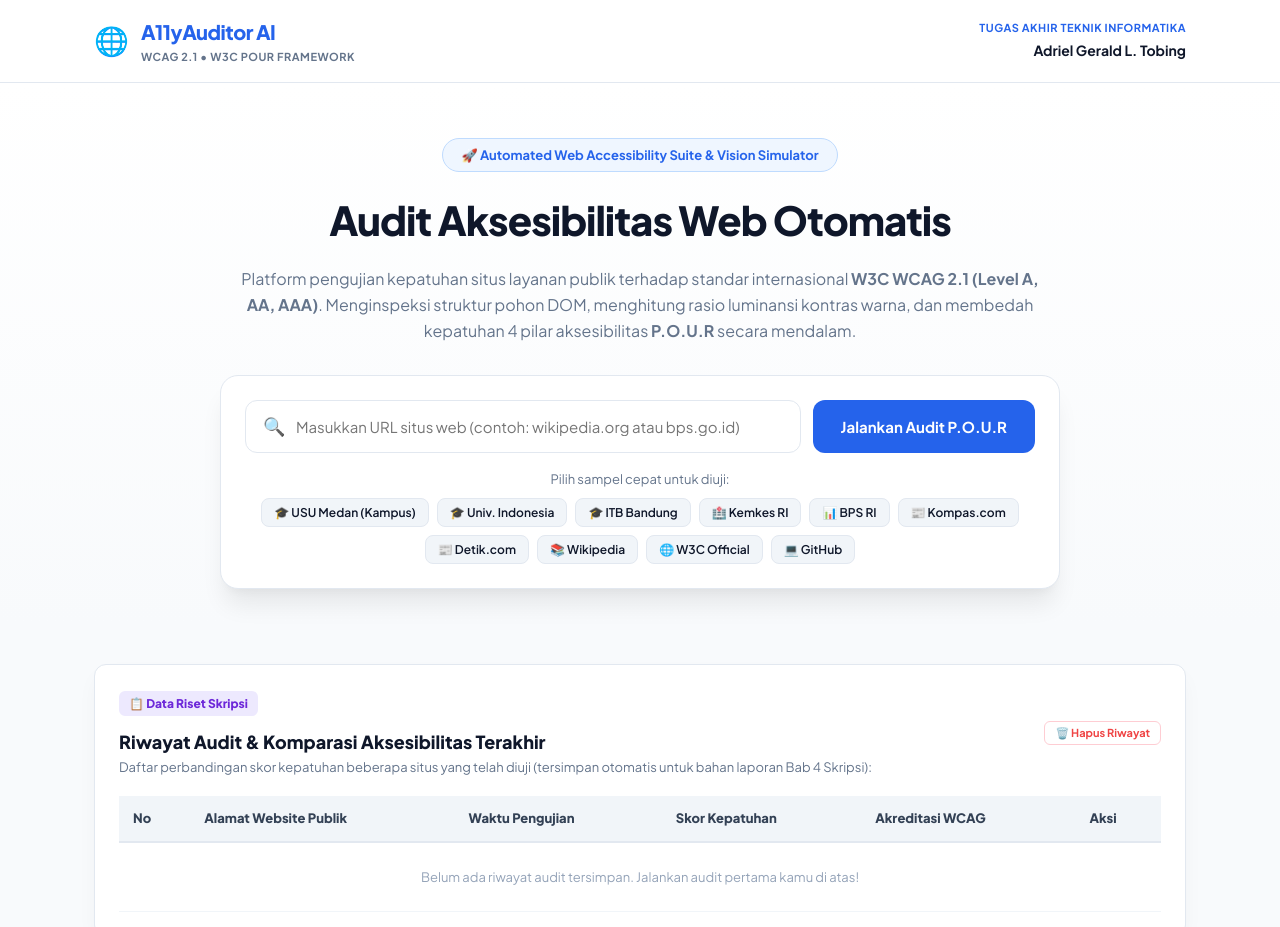
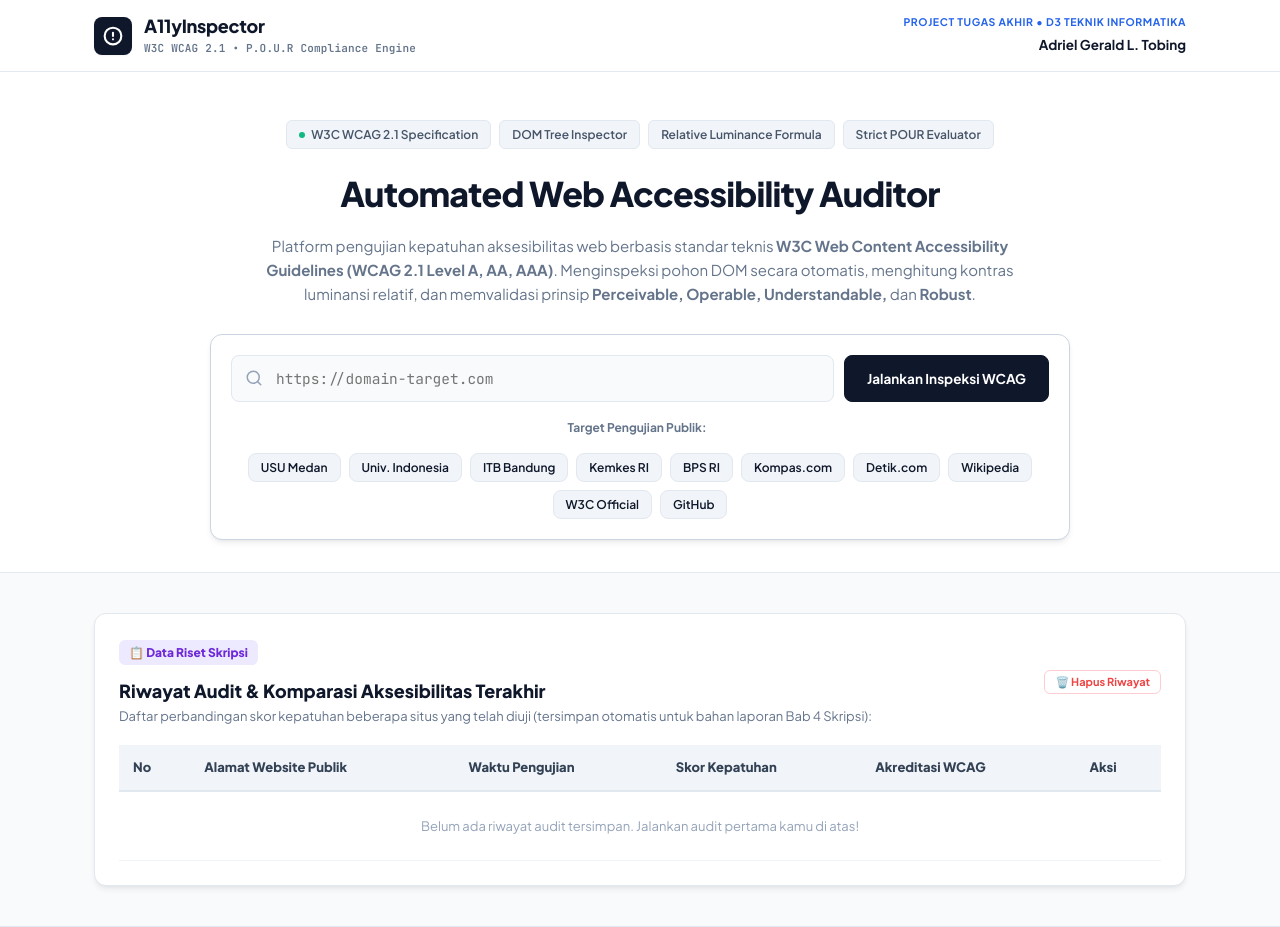
Before and after one commit to AdrielGerald03/aplikasi-audit-wcag, a website: page public/index.html in a window 1280 px wide. Shown: the top 927 px of the page. Drawn offline with Linux system fonts and the light colour scheme.

Commit message:
Ubah desain ke standar professional developer: ganti emoji, perbaiki tipografi monospaced, dan tata letak enterprise dashboard

```diff
--- a/public/app.js
+++ b/public/app.js
@@ -187,7 +187,7 @@ document.addEventListener('DOMContentLoaded', () => {
         const cleanUrl = formatUrl(rawUrl);
         urlInput.value = cleanUrl;
 
-        btnText.textContent = 'Mengeksekusi Engine P.O.U.R...';
+        btnText.textContent = 'Menjalankan Analisis DOM...';
         btnLoader.style.display = 'inline-block';
         btnAudit.disabled = true;
 
@@ -209,7 +209,7 @@ document.addEventListener('DOMContentLoaded', () => {
             saveAuditToHistory(data);
 
             // Buka hasil laporan langsung tanpa menunggu simulator (Instan!)
-            btnText.textContent = 'Jalankan Audit P.O.U.R';
+            btnText.textContent = 'Jalankan Inspeksi WCAG';
             btnLoader.style.display = 'none';
             btnAudit.disabled = false;
 
@@ -232,7 +232,7 @@ document.addEventListener('DOMContentLoaded', () => {
             console.error(err);
             alert('Gagal menghubungi server audit di laptop.');
         } finally {
-            btnText.textContent = 'Jalankan Audit P.O.U.R';
+            btnText.textContent = 'Jalankan Inspeksi WCAG';
             btnLoader.style.display = 'none';
             btnAudit.disabled = false;
         }
--- a/public/index.html
+++ b/public/index.html
@@ -31,14 +31,20 @@
     <header class="navbar">
         <div class="container nav-container">
             <div class="logo">
-                <span class="logo-icon">🌐</span>
+                <div class="logo-mark">
+                    <svg width="20" height="20" viewBox="0 0 24 24" fill="none" stroke="currentColor" stroke-width="2.5" stroke-linecap="round" stroke-linejoin="round">
+                        <circle cx="12" cy="12" r="10"></circle>
+                        <line x1="12" y1="8" x2="12" y2="12"></line>
+                        <line x1="12" y1="16" x2="12.01" y2="16"></line>
+                    </svg>
+                </div>
                 <div>
-                    <span class="logo-title">A11yAuditor AI</span>
-                    <span class="logo-badge">WCAG 2.1 • W3C POUR Framework</span>
+                    <span class="logo-title">A11yInspector</span>
+                    <span class="logo-badge">W3C WCAG 2.1 • P.O.U.R Compliance Engine</span>
                 </div>
             </div>
             <div class="nav-author">
-                <span class="univ-tag">TUGAS AKHIR TEKNIK INFORMATIKA</span>
+                <span class="univ-tag">PROJECT TUGAS AKHIR • D3 TEKNIK INFORMATIKA</span>
                 <strong class="author-name">Adriel Gerald L. Tobing</strong>
             </div>
         </div>
@@ -48,38 +54,43 @@
         <!-- HERO SECTION -->
         <section class="hero-section">
             <div class="container hero-container">
-                <div class="tag-pill-container">
-                    <span class="tag-pill">🚀 Automated Web Accessibility Suite & Vision Simulator</span>
+                <div class="tech-spec-bar">
+                    <span class="spec-chip"><span class="chip-dot"></span> W3C WCAG 2.1 Specification</span>
+                    <span class="spec-chip">DOM Tree Inspector</span>
+                    <span class="spec-chip">Relative Luminance Formula</span>
+                    <span class="spec-chip">Strict POUR Evaluator</span>
                 </div>
-                <h1 class="hero-title">Audit Aksesibilitas Web Otomatis</h1>
+                <h1 class="hero-title">Automated Web Accessibility Auditor</h1>
                 <p class="hero-subtitle">
-                    Platform pengujian kepatuhan situs layanan publik terhadap standar internasional <strong>W3C WCAG 2.1 (Level A, AA, AAA)</strong>. Menginspeksi struktur pohon DOM, menghitung rasio luminansi kontras warna, dan membedah kepatuhan 4 pilar aksesibilitas <strong>P.O.U.R</strong> secara mendalam.
+                    Platform pengujian kepatuhan aksesibilitas web berbasis standar teknis <strong>W3C Web Content Accessibility Guidelines (WCAG 2.1 Level A, AA, AAA)</strong>. Menginspeksi pohon DOM secara otomatis, menghitung kontras luminansi relatif, dan memvalidasi prinsip <strong>Perceivable, Operable, Understandable,</strong> dan <strong>Robust</strong>.
                 </p>
 
                 <div class="audit-card">
                     <form id="auditForm" class="audit-form">
                         <div class="input-wrapper">
-                            <span class="input-icon">🔍</span>
-                            <input type="text" id="urlInput" placeholder="Masukkan URL situs web (contoh: wikipedia.org atau bps.go.id)" required>
+                            <span class="input-icon">
+                                <svg width="18" height="18" viewBox="0 0 24 24" fill="none" stroke="currentColor" stroke-width="2" stroke-linecap="round" stroke-linejoin="round"><circle cx="11" cy="11" r="8"></circle><line x1="21" y1="21" x2="16.65" y2="16.65"></line></svg>
+                            </span>
+                            <input type="text" id="urlInput" placeholder="https://domain-target.com" required autocomplete="off" spellcheck="false">
                         </div>
                         <button type="submit" id="btnAudit" class="btn-primary">
-                            <span id="btnText">Jalankan Audit P.O.U.R</span>
+                            <span id="btnText">Jalankan Inspeksi WCAG</span>
                             <span id="btnLoader" class="loader-spinner" style="display: none;"></span>
                         </button>
                     </form>
                     <div class="quick-samples">
-                        <span>Pilih sampel cepat untuk diuji:</span>
+                        <span class="sample-label">Target Pengujian Publik:</span>
                         <div class="sample-tags">
-                            <button class="sample-btn" data-url="usu.ac.id">🎓 USU Medan (Kampus)</button>
-                            <button class="sample-btn" data-url="https://ui.ac.id">🎓 Univ. Indonesia</button>
-                            <button class="sample-btn" data-url="https://itb.ac.id">🎓 ITB Bandung</button>
-                            <button class="sample-btn" data-url="https://kemkes.go.id">🏥 Kemkes RI</button>
-                            <button class="sample-btn" data-url="https://bps.go.id">📊 BPS RI</button>
-                            <button class="sample-btn" data-url="https://kompas.com">📰 Kompas.com</button>
-                            <button class="sample-btn" data-url="https://detik.com">📰 Detik.com</button>
-                            <button class="sample-btn" data-url="https://wikipedia.org">📚 Wikipedia</button>
-                            <button class="sample-btn" data-url="https://w3.org">🌐 W3C Official</button>
-                            <button class="sample-btn" data-url="https://github.com">💻 GitHub</button>
+                            <button class="sample-btn" data-url="usu.ac.id">USU Medan</button>
+                            <button class="sample-btn" data-url="https://ui.ac.id">Univ. Indonesia</button>
+                            <button class="sample-btn" data-url="https://itb.ac.id">ITB Bandung</button>
+                            <button class="sample-btn" data-url="https://kemkes.go.id">Kemkes RI</button>
+                            <button class="sample-btn" data-url="https://bps.go.id">BPS RI</button>
+                            <button class="sample-btn" data-url="https://kompas.com">Kompas.com</button>
+                            <button class="sample-btn" data-url="https://detik.com">Detik.com</button>
+                            <button class="sample-btn" data-url="https://wikipedia.org">Wikipedia</button>
+                            <button class="sample-btn" data-url="https://w3.org">W3C Official</button>
+                            <button class="sample-btn" data-url="https://github.com">GitHub</button>
                         </div>
                     </div>
                 </div>
--- a/public/style.css
+++ b/public/style.css
@@ -1,21 +1,23 @@
 :root {
-    --primary: #2563eb;
-    --primary-hover: #1d4ed8;
-    --primary-light: #eff6ff;
+    --primary: #0f172a; /* Slate Dark Professional */
+    --primary-accent: #2563eb;
+    --primary-hover: #1e293b;
+    --primary-light: #f8fafc;
     --bg-main: #f8fafc;
     --bg-card: #ffffff;
     --text-main: #0f172a;
     --text-muted: #64748b;
     --border: #e2e8f0;
-    --danger: #ef4444;
+    --border-subtle: #cbd5e1;
+    --danger: #dc2626;
     --danger-bg: #fef2f2;
-    --warning: #f59e0b;
+    --warning: #d97706;
     --warning-bg: #fffbeb;
-    --success: #10b981;
+    --success: #059669;
     --success-bg: #ecfdf5;
-    --purple: #8b5cf6;
-    --shadow: 0 10px 25px -5px rgba(0, 0, 0, 0.05), 0 8px 10px -6px rgba(0, 0, 0, 0.03);
-    --shadow-lg: 0 20px 25px -5px rgba(0, 0, 0, 0.08), 0 8px 10px -6px rgba(0, 0, 0, 0.04);
+    --shadow-sm: 0 1px 2px 0 rgba(0, 0, 0, 0.05);
+    --shadow: 0 4px 6px -1px rgba(0, 0, 0, 0.07), 0 2px 4px -2px rgba(0, 0, 0, 0.05);
+    --shadow-lg: 0 10px 15px -3px rgba(0, 0, 0, 0.08), 0 4px 6px -4px rgba(0, 0, 0, 0.03);
 }
 
 * {
@@ -40,11 +42,11 @@ body {
     padding: 0 24px;
 }
 
-/* NAVBAR */
+/* NAVBAR - DEVELOPER SUITE AESTHETIC */
 .navbar {
     background: #ffffff;
     border-bottom: 1px solid var(--border);
-    padding: 16px 0;
+    padding: 14px 0;
     position: sticky;
     top: 0;
     z-index: 50;
@@ -62,22 +64,33 @@ body {
     gap: 12px;
 }
 
-.logo-icon { font-size: 28px; }
+.logo-mark {
+    width: 38px;
+    height: 38px;
+    background: #0f172a;
+    color: #ffffff;
+    display: flex;
+    align-items: center;
+    justify-content: center;
+    border-radius: 8px;
+    box-shadow: var(--shadow-sm);
+}
 
 .logo-title {
-    font-size: 20px;
+    font-size: 18px;
     font-weight: 800;
-    color: var(--primary);
-    letter-spacing: -0.5px;
+    color: #0f172a;
+    letter-spacing: -0.3px;
+    line-height: 1.2;
 }
 
 .logo-badge {
     display: block;
     font-size: 11px;
-    font-weight: 700;
+    font-weight: 600;
     color: var(--text-muted);
-    text-transform: uppercase;
-    letter-spacing: 0.5px;
+    font-family: 'JetBrains Mono', monospace;
+    letter-spacing: 0.2px;
 }
 
 .nav-author {
@@ -86,66 +99,85 @@ body {
 
 .univ-tag {
     display: block;
-    font-size: 11px;
+    font-size: 10.5px;
     font-weight: 700;
-    color: var(--primary);
-    letter-spacing: 0.5px;
+    color: #2563eb;
+    letter-spacing: 0.6px;
+    text-transform: uppercase;
 }
 
 .author-name {
-    font-size: 14px;
-    color: var(--text-main);
+    font-size: 13.5px;
+    color: #0f172a;
+    font-weight: 700;
 }
 
-/* HERO SECTION */
+/* HERO SECTION - ENGINEERING DASHBOARD STYLE */
 .hero-section {
-    padding: 55px 0 35px;
+    padding: 48px 0 32px;
     text-align: center;
-    background: linear-gradient(180deg, #ffffff 0%, var(--bg-main) 100%);
+    background: #ffffff;
+    border-bottom: 1px solid var(--border);
 }
 
-.tag-pill-container { margin-bottom: 16px; }
+.tech-spec-bar {
+    display: flex;
+    justify-content: center;
+    gap: 8px;
+    margin-bottom: 18px;
+    flex-wrap: wrap;
+}
 
-.tag-pill {
-    display: inline-block;
-    background: var(--primary-light);
-    color: var(--primary);
-    font-size: 13px;
-    font-weight: 700;
-    padding: 6px 18px;
-    border-radius: 9999px;
-    border: 1px solid #bfdbfe;
+.spec-chip {
+    font-size: 12px;
+    font-weight: 600;
+    color: #475569;
+    background: #f1f5f9;
+    padding: 4px 12px;
+    border-radius: 6px;
+    border: 1px solid #e2e8f0;
+    display: inline-flex;
+    align-items: center;
+    gap: 6px;
+}
+
+.chip-dot {
+    width: 6px;
+    height: 6px;
+    background: #10b981;
+    border-radius: 50%;
 }
 
 .hero-title {
-    font-size: 40px;
-    font-weight: 900;
-    letter-spacing: -1px;
-    margin-bottom: 14px;
+    font-size: 34px;
+    font-weight: 800;
+    letter-spacing: -0.8px;
+    margin-bottom: 12px;
     color: #0f172a;
 }
 
 .hero-subtitle {
-    font-size: 16px;
+    font-size: 15px;
     color: var(--text-muted);
-    max-width: 800px;
-    margin: 0 auto 32px;
+    max-width: 780px;
+    margin: 0 auto 28px;
+    line-height: 1.6;
 }
 
 /* AUDIT CARD FORM */
 .audit-card {
     background: #ffffff;
-    border: 1px solid var(--border);
-    border-radius: 18px;
-    padding: 24px;
-    max-width: 840px;
+    border: 1px solid var(--border-subtle);
+    border-radius: 12px;
+    padding: 20px;
+    max-width: 860px;
     margin: 0 auto;
-    box-shadow: var(--shadow-lg);
+    box-shadow: var(--shadow);
 }
 
 .audit-form {
     display: flex;
-    gap: 12px;
+    gap: 10px;
 }
 
 .input-wrapper {
@@ -157,44 +189,95 @@ body {
 
 .input-icon {
     position: absolute;
-    left: 18px;
-    font-size: 18px;
-    color: var(--text-muted);
+    left: 14px;
+    color: #94a3b8;
+    display: flex;
+    align-items: center;
 }
 
 .input-wrapper input {
     width: 100%;
-    padding: 16px 16px 16px 50px;
-    font-size: 15px;
+    padding: 13px 14px 13px 44px;
+    font-size: 14.5px;
+    font-family: 'JetBrains Mono', monospace;
     border: 1.5px solid var(--border);
-    border-radius: 12px;
+    border-radius: 8px;
     outline: none;
-    transition: border-color 0.2s;
+    transition: all 0.2s;
+    background: #f8fafc;
+    color: #0f172a;
 }
 
 .input-wrapper input:focus {
-    border-color: var(--primary);
-    box-shadow: 0 0 0 4px rgba(37, 99, 235, 0.1);
+    background: #ffffff;
+    border-color: #2563eb;
+    box-shadow: 0 0 0 3px rgba(37, 99, 235, 0.12);
 }
 
 .btn-primary {
-    background: var(--primary);
-    color: white;
-    font-size: 15px;
+    background: #0f172a;
+    color: #ffffff;
     font-weight: 700;
-    border: none;
-    border-radius: 12px;
-    padding: 0 28px;
+    font-size: 13.5px;
+    padding: 12px 22px;
+    border: 1px solid #0f172a;
+    border-radius: 8px;
     cursor: pointer;
     transition: all 0.2s;
-    display: flex;
+    display: inline-flex;
     align-items: center;
-    justify-content: center;
+    gap: 8px;
     white-space: nowrap;
 }
 
-.btn-primary:hover { background: var(--primary-hover); transform: translateY(-1px); }
-.btn-primary:active { transform: translateY(0); }
+.btn-primary:hover {
+    background: #1e293b;
+}
+
+.btn-primary:disabled {
+    opacity: 0.6;
+    cursor: not-allowed;
+}
+
+.sample-label {
+    font-size: 12px;
+    font-weight: 700;
+    color: #64748b;
+    margin-right: 6px;
+    align-self: center;
+}
+
+.quick-samples {
+    margin-top: 14px;
+    display: flex;
+    flex-direction: column;
+    align-items: flex-start;
+    gap: 8px;
+}
+
+.sample-tags {
+    display: flex;
+    flex-wrap: wrap;
+    gap: 6px;
+}
+
+.sample-btn {
+    background: #f1f5f9;
+    border: 1px solid #e2e8f0;
+    color: #334155;
+    font-size: 12px;
+    font-weight: 600;
+    padding: 4px 10px;
+    border-radius: 6px;
+    cursor: pointer;
+    transition: all 0.15s;
+}
+
+.sample-btn:hover {
+    background: #e2e8f0;
+    color: #0f172a;
+    border-color: #cbd5e1;
+}
 
 .btn-secondary {
     background: #ffffff;
```
